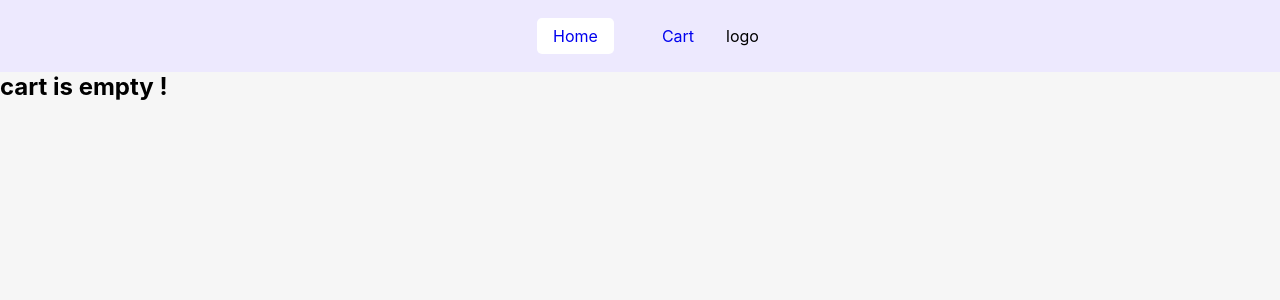
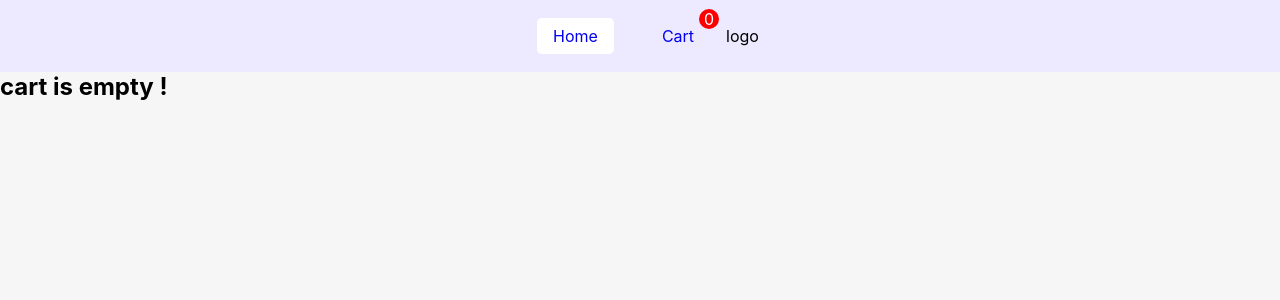
Before and after one commit to Behrooz-zendehdel/full-ecommerce-with-react, a React (Create React App) app: page /cart in a window 1280 px wide. Shown: the top 300 px of the page. Built offline with nearby package versions, Linux system fonts and the light colour scheme; the HTML template or start-up script is replaced by a standard one.

Commit message:
add check incart button

```diff
--- a/src/Pages/HomePage.js
+++ b/src/Pages/HomePage.js
@@ -1,8 +1,10 @@
 import Layout from "../Layout/Layout";
 import * as data from "../data/data";
-import { useCartActions } from "../Providers/CartProvider";
+import { useCart, useCartActions } from "../Providers/CartProvider";
+import { checkInCart } from "../utils/checkInCart";
 
 const HomePage = () => {
+  const { cart } = useCart();
   const dispatch = useCartActions();
 
   const addProductHanslder = (product) => {
@@ -27,7 +29,7 @@ const HomePage = () => {
                     onClick={() => addProductHanslder(product)}
                     className="btn primary"
                   >
-                    add to cart
+                    {checkInCart(cart, product) ? "In Cart" : "add to cart"}
                   </button>
                 </div>
               </section>
--- a/src/Providers/CartReducer.js
+++ b/src/Providers/CartReducer.js
@@ -1,12 +1,13 @@
 const cartReducer = (state, action) => {
-  switch (action.type) {
-    case "ADD_TO_CART":
+
+
+  const addProductFormCard = (state, payload) => {
     const updatedCart = [...state.cart];
     const updatedItemIndex = updatedCart.findIndex(
-        (item) => item.id === action.payload.id
+      (item) => item.id === payload.id
     );
     if (updatedItemIndex < 0) {
-        updatedCart.push({ ...action.payload, quantity: 1 });
+      updatedCart.push({ ...payload, quantity: 1 });
     } else {
       const updatedItem = { ...updatedCart[updatedItemIndex] };
       updatedItem.quantity++;
@@ -18,21 +19,19 @@ const cartReducer = (state, action) => {
       cart: updatedCart,
       total: state.total + action.payload.price,
     };
-
-    case "REMOVE_PRODUCT": {
+  };
+  const removeProductFromCard = (state, payload) => {
     const updatedCart = [...state.cart];
     const updatedItemIndex = updatedCart.findIndex(
-        (item) => item.id === action.payload.id
+      (item) => item.id === payload.id
     );
     const updatedItem = { ...updatedCart[updatedItemIndex] };
     if (updatedItem.quantity === 1) {
-        const filteredCart = updatedCart.filter(
-          (item) => item.id !== action.payload.id
-        );
+      const filteredCart = updatedCart.filter((item) => item.id !== payload.id);
       return {
         ...state,
         cart: filteredCart,
-          total: state.total - action.payload.price,
+        total: state.total - payload.price,
       };
     } else {
       updatedItem.quantity--;
@@ -40,10 +39,17 @@ const cartReducer = (state, action) => {
       return {
         ...state,
         cart: updatedCart,
-          total: state.total - action.payload.price,
+        total: state.total - payload.price,
       };
     }
-    }
+  };
+
+  switch (action.type) {
+    case "ADD_TO_CART":
+      return addProductFormCard(state, action.payload);
+
+    case "REMOVE_PRODUCT":
+      return removeProductFromCard(state, action.payload);
     default:
       return state;
   }
--- a/src/components/Navigation/Navigation.js
+++ b/src/components/Navigation/Navigation.js
@@ -1,6 +1,8 @@
 import { Link } from "react-router-dom";
+import { useCart } from "../../Providers/CartProvider";
 import "./navigation.css";
 const Navigation = () => {
+  const { cart } = useCart();
   return (
     <header className="mainNavigation">
       <nav>
@@ -10,8 +12,9 @@ const Navigation = () => {
               Home
             </Link>
           </li>
-          <li>
+          <li className="cartLink">
             <Link to="/cart">Cart</Link>
+            <span>{cart.length}</span>
           </li>
         </ul>
         <div>logo</div>
--- a/src/components/Navigation/navigation.css
+++ b/src/components/Navigation/navigation.css
@@ -42,3 +42,22 @@
 .activeTab {
     background-color: #fff;
 }
+
+.cartLink {
+    position: relative;
+}
+
+.mainNavigation span {
+    display: flex;
+    width: 20px;
+    height: 20px;
+    background-color: red;
+    color: #fff;
+    border-radius: 50%;
+    align-items: center;
+    justify-content: center;
+    position: absolute;
+    top: -9px;
+    right: -9px;
+
+}
--- /dev/null
+++ b/src/utils/checkInCart.js
@@ -0,0 +1,3 @@
+export function checkInCart(cart, product) {
+  return cart.find((c) => c.id === product.id);
+}
```
Lines whose indentation alone changed are shown as unchanged.
